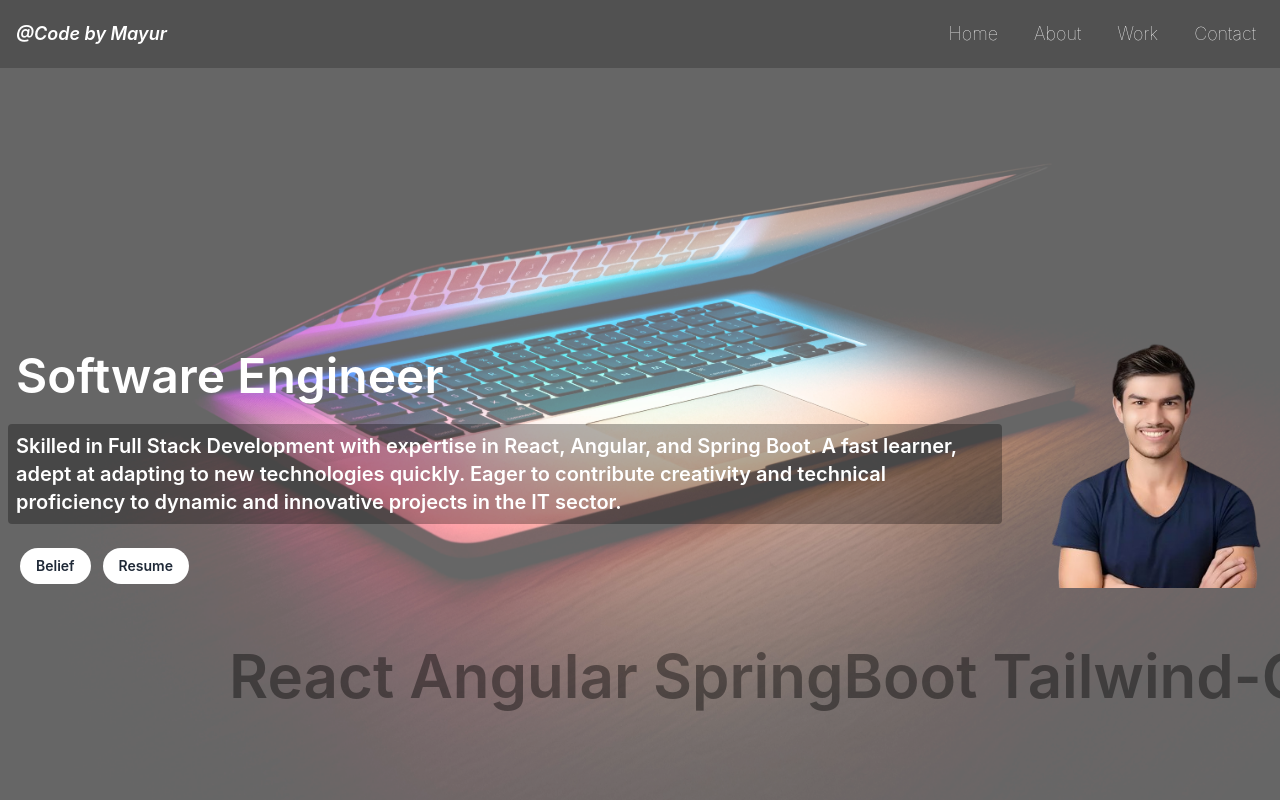
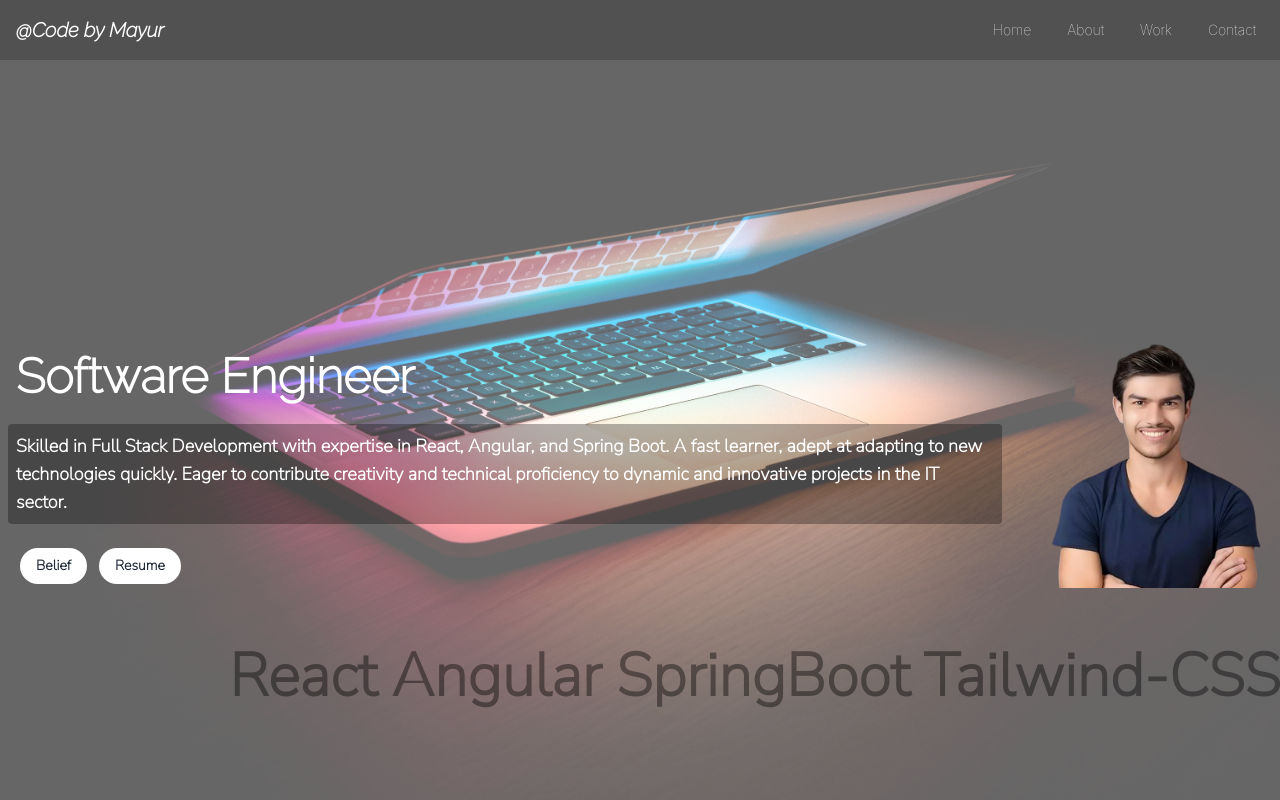
Before and after one commit to MayurTathe/Portfolio, a React (Create React App) app: page /aboute in a window 1280 px wide. Both pictures are taken after a click on the element "@Code by Mayur". Shown: the top 800 px of the page. Built offline with nearby package versions, Linux system fonts and the light colour scheme.

Commit message:
Updating the font

```diff
--- a/src/App.css
+++ b/src/App.css
@@ -1,3 +1,7 @@
+@import url('https://fonts.googleapis.com/css2?family=Raleway:wght@200&display=swap');
+@import url('https://fonts.googleapis.com/css2?family=Nunito+Sans:opsz,wght@6..12,200&display=swap');
+@import url('https://fonts.googleapis.com/css2?family=Raleway:ital,wght@1,200&display=swap');
+
 @tailwind base;
 @tailwind components;
 @tailwind utilities;
@@ -9,14 +13,8 @@ html{
 body{
   margin: 0;
   padding: 0;
-  font-family: -apple-system, BlinkMacSystemFont, "Segoe UI", "Roboto",
-        "Oxygen", "Ubuntu", "Cantarell", "Fira Sans", "Droid Sans",
-        "Helvetica Neue", sans-serif;
-    /* -webkit-font-smoothing: antialiased;
-    -moz-osx-font-smoothing: grayscale; */
 }
 
 section{
   height: 100vh;
-  /* scroll-snap-align: center; */
 }
--- a/src/components/AboutMe/AboutMe.jsx
+++ b/src/components/AboutMe/AboutMe.jsx
@@ -10,9 +10,9 @@ const AboutMe = () => {
       transition={{ duration: 0.6 }}
       className="p-4"
     >
-      <div className="flex items-center justify-center">
+      <div className="flex items-center justify-center mt-10">
         <img
-          src="/path-to-your-photo.jpg"
+          src="../ProfilePic.jpg"
           alt="Your Name"
           className="rounded-full h-32 w-32 object-cover"
         />
--- a/src/components/Hero/Hero.jsx
+++ b/src/components/Hero/Hero.jsx
@@ -1,8 +1,6 @@
 import React, { useEffect, useState } from 'react';
 import { motion } from 'framer-motion';
 import MagnetEffect from '../AnimationEffect/MagnetEffect';
-import Contact from '../Contact/Contact';
-import MotoQuote from '../MotoQuote/MotoQuote';
 
 const Hero = () => {
 
@@ -61,15 +59,15 @@ const Hero = () => {
 
                         {/* Left side - Text */}
                         <motion.div className="relative w-fit text-center md:text-left p-2" initial={textVariants.initial} animate={textVariants.animate} transition={textVariants.trasition}>
-                            <h1 className="text-xl md:text-5xl lg:text-5xl font-semibold mt-12 p-2">Software Engineer</h1>
-                            <p className="text-sm md:text-xl lg:text-xl mt-4 p-2 bg-transparent/30 rounded">
+                            <h1 className="text-xl md:text-5xl lg:text-5xl font-semibold mt-12 p-2 font-titl">Software Engineer</h1>
+                            <p className="text-sm md:text-lg lg:text-lg mt-4 p-2 bg-transparent/30 rounded font-para">
                                 Skilled in Full Stack Development with expertise in React, Angular, and Spring Boot. A fast learner, adept at adapting to new technologies quickly. Eager to contribute creativity and technical proficiency to dynamic and innovative projects in the IT sector.
                             </p>
-                            <MagnetEffect classname={"relative bg-white text-gray-800 py-2 px-4 rounded-full text-sm mt-6 mx-3 hover:bg-transparent/10 hover:text-white"}>
+                            <MagnetEffect classname={"relative bg-white text-gray-800 py-2 px-4 rounded-full text-sm mt-6 mx-3 hover:bg-transparent/10 hover:text-white font-para"}>
                                 <a href="#about">Belief</a>
                             </MagnetEffect>
 
-                            <MagnetEffect classname={"relative bg-white text-gray-800 py-2 px-4 rounded-full text-sm mt-6 hover:bg-transparent/5 hover:text-white"}>
+                            <MagnetEffect classname={"relative bg-white text-gray-800 py-2 px-4 rounded-full text-sm mt-6 hover:bg-transparent/5 hover:text-white font-para"}>
                                 <a href="../MayurTathe_Resume.pdf" target='_blank'>Resume</a>
                             </MagnetEffect>
 
@@ -85,7 +83,7 @@ const Hero = () => {
                             />
                         </div>
                     </div>
-                    <motion.div className="opacity-40 xl:text-6xl md:text-4xl h-9 w-full hidden md:flex relative text-black top-56" variants={skillsVariants} initial="initial" animate="animate" transition={{ duration: 10, repeat: Infinity }}>React Angular SpringBoot Tailwind-CSS</motion.div>
+                    <motion.div className="opacity-40 font-para xl:text-6xl md:text-4xl h-9 w-full hidden md:flex relative text-black top-56" variants={skillsVariants} initial="initial" animate="animate" transition={{ duration: 10, repeat: Infinity }}>React Angular SpringBoot Tailwind-CSS</motion.div>
                 </div>
             </div>
 
--- a/src/components/MotoQuote/MotoQuote.jsx
+++ b/src/components/MotoQuote/MotoQuote.jsx
@@ -13,7 +13,7 @@ const MotoQuote = () => {
     <div className="text-center p-8 justify-between md:flex" ref={containerRef}>
       <div className='text-center md:w-1/2'>
         <RevealScroll Yvalue={30}>
-          <p className='md:text-4xl font-semibold italic mt-5 p-5 lg:p-10 md:p-10'>Perfection may be elusive, but with every step forward, we edge closer.</p>
+          <p className='md:text-4xl font-log mt-5 p-5 lg:p-10 md:p-10'>Perfection may be elusive, but with every step forward, we edge closer.</p>
         </RevealScroll>
       </div>
       <div className='md:w-1/2'>
--- a/src/components/Navbar/Navbar.jsx
+++ b/src/components/Navbar/Navbar.jsx
@@ -7,7 +7,7 @@ const Navbar = () => {
     const [prevScrollPos, setPrevScrollPos] = useState(0);
     const [visible, setVisible] = useState(true);
 
-    const linkclass = ["text-lg font-thin hover:bg-transparent/[.4] px-2 py-1 rounded-t"];
+    const linkclass = ["text-sm font-thin hover:bg-transparent/[.4] px-2 py-1 rounded-t"];
 
     const handleScroll = () => {
         const currentScrollPos = window.scrollY;
@@ -31,7 +31,7 @@ const Navbar = () => {
         >
             <div className="flex-row ">
                 <div className="flex justify-between items-center">
-                    <motion.span className="text-lg font-semibold cursor-pointer italic hover:underline" initial={{ opacity: 0, scale: 0.5 }} animate={{ opacity: 1, scale: 1 }} transition={{ duration: 1 }}>
+                    <motion.span className="text-xl font-log cursor-pointer italic hover:underline" initial={{ opacity: 0, scale: 0.5 }} animate={{ opacity: 1, scale: 1 }} transition={{ duration: 1 }}>
                         <Link to="/">
                             @Code by Mayur
                         </Link>
--- a/tailwind.config.js
+++ b/tailwind.config.js
@@ -3,6 +3,11 @@ module.exports = {
   content: ["./src/**/*.{html,js,jsx,ts,tsx}"],
   theme: {
     extend: {},
+    fontFamily: {
+      titl: ['Raleway', 'serif'],
+      para: ['Nunito Sans', 'sans-serif'],
+      log: ['Raleway', 'sans-serif']
+    },
   },
   plugins: [],
 }
```
Also changed, not shown: public/ProfilePic.jpeg (deleted), public/ProfilePic.jpg (added).
